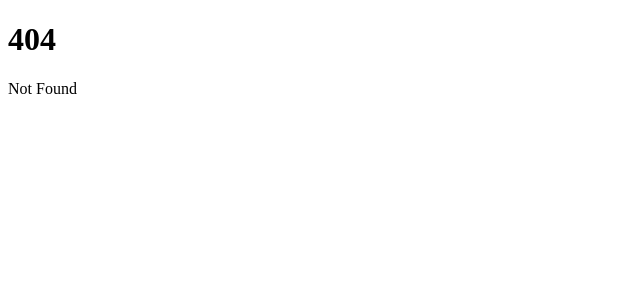
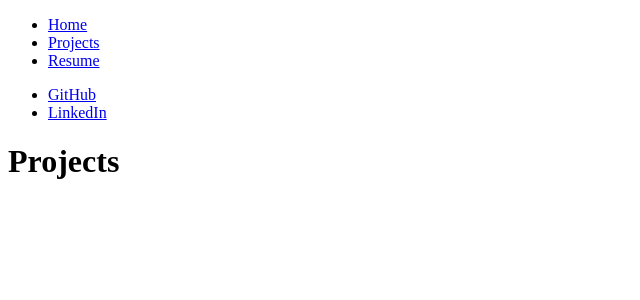
Before and after one commit to cheneyni-451/cheneyni-451.github.io, a SvelteKit app: page /projects in a window 1280 px wide. Before the commit this address had no page. Shown: the top 300 px of the page, without its empty margins (0-640 px from the left). Built offline with nearby package versions, Linux system fonts and the light colour scheme.

Commit message:
Add skeleton layout

```diff
--- /dev/null
+++ b/src/routes/+layout.svelte
@@ -0,0 +1,17 @@
+<nav>
+	<div class="nav-left">
+		<ul>
+			<li><a href="/">Home</a></li>
+			<li><a href="/projects">Projects</a></li>
+			<li><a href="/resume">Resume</a></li>
+		</ul>
+	</div>
+	<div class="nav-right">
+		<ul>
+			<li><a href="https://github.com/cheneyni-451" target="_blank">GitHub</a></li>
+			<li><a href="https://www.linkedin.com/in/cheneyni" target="_blank">LinkedIn</a></li>
+		</ul>
+	</div>
+</nav>
+
+<slot />
--- a/src/routes/+page.svelte
+++ b/src/routes/+page.svelte
@@ -1,2 +1 @@
-<h1>Welcome to SvelteKit</h1>
-<p>Visit <a href="https://kit.svelte.dev">kit.svelte.dev</a> to read the documentation</p>
+<h1>Hello! I am Cheney</h1>
--- /dev/null
+++ b/src/routes/projects/+page.svelte
@@ -0,0 +1 @@
+<h1>Projects</h1>
--- /dev/null
+++ b/src/routes/resume/+page.svelte
@@ -0,0 +1 @@
+<h1>Resume</h1>
```
